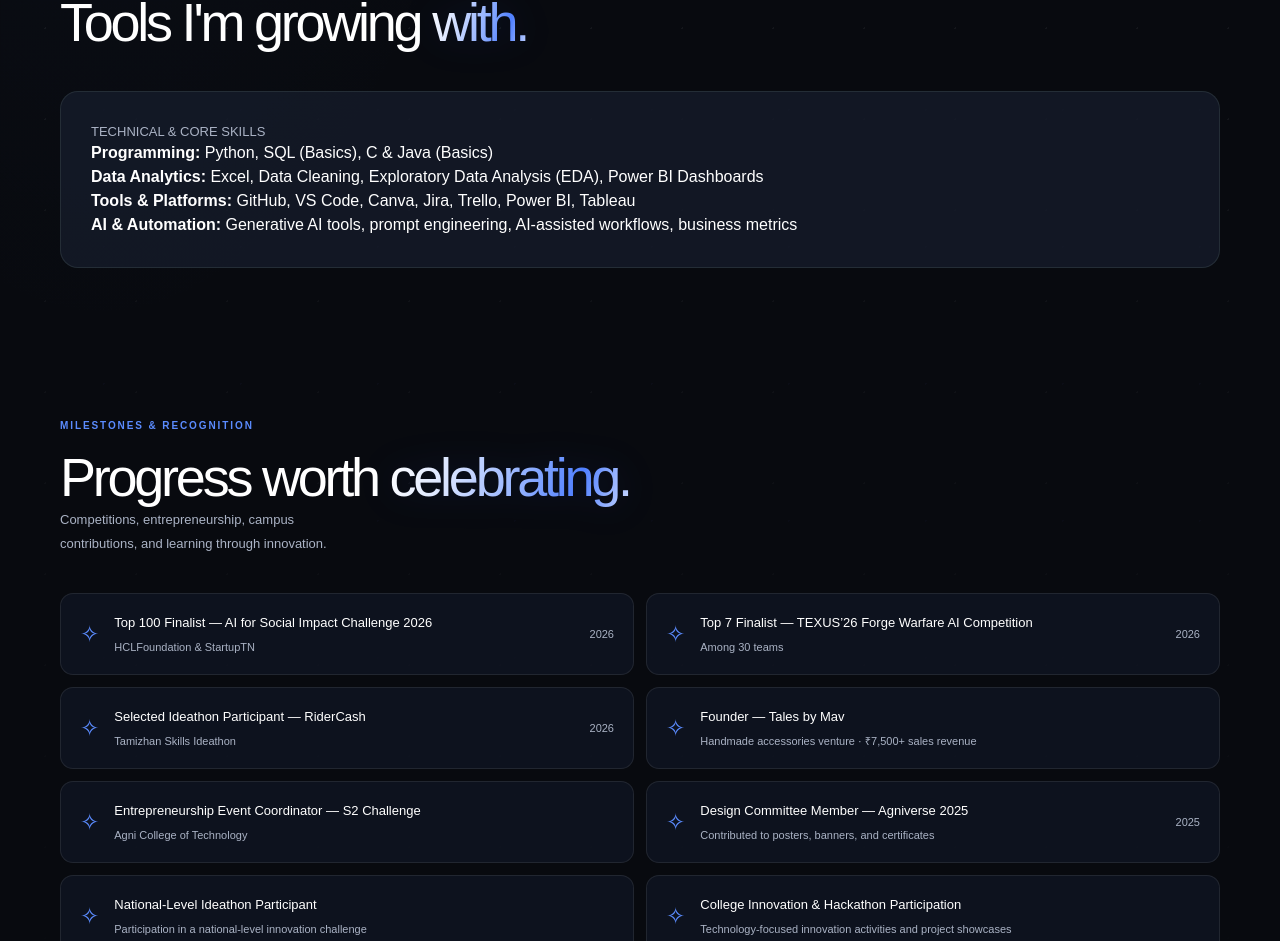
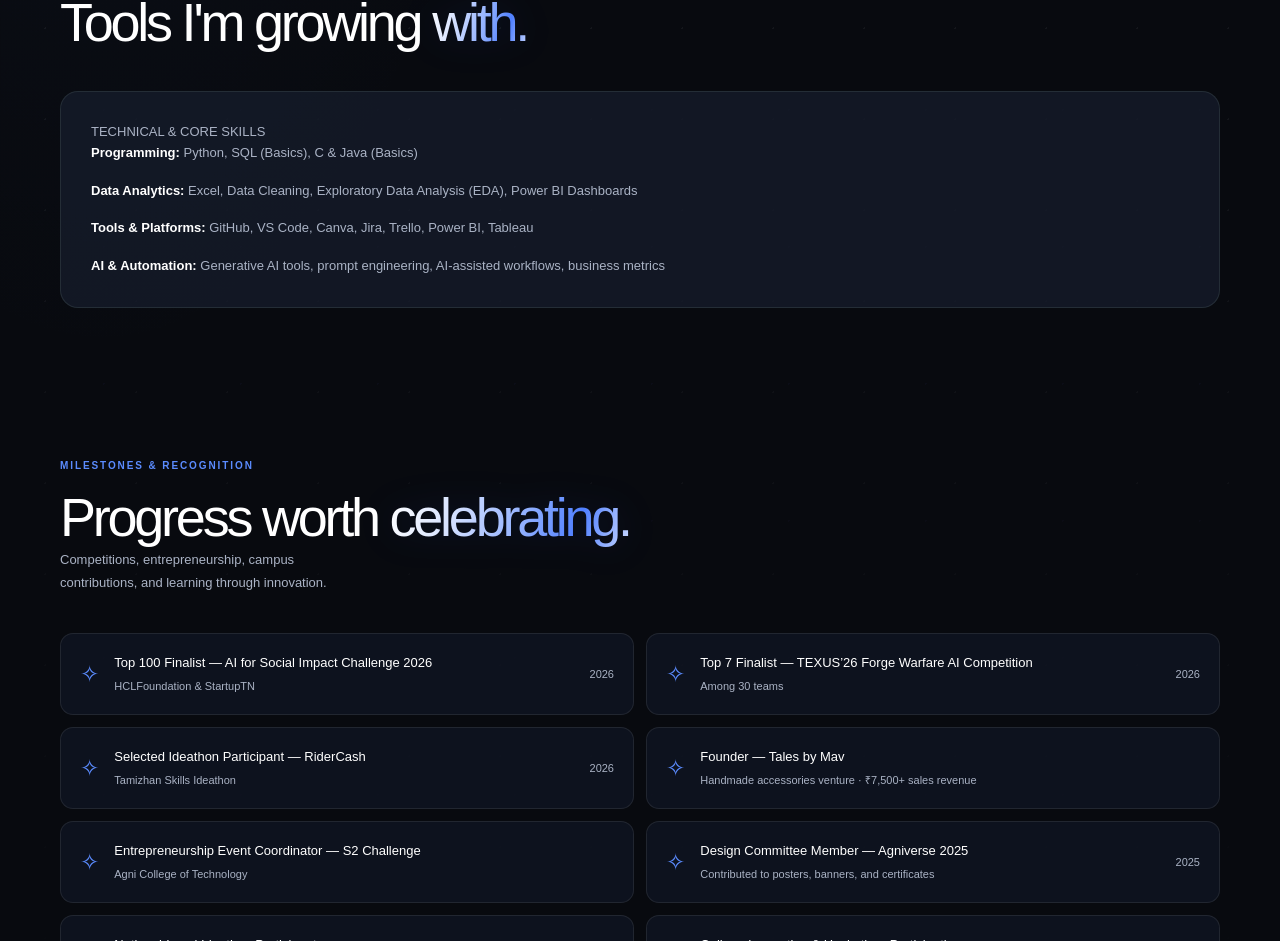
Before and after one commit to prathibha-1314/Portfolio, a Next.js app: page / in a window 1280 px wide. Shown: the part 3566-4507 px from the top of the page. Built offline with nearby package versions, Linux system fonts and the light colour scheme.

Commit message:
Style compact technical skills list

```diff
--- a/src/app/globals.css
+++ b/src/app/globals.css
@@ -87,3 +87,9 @@ h1 { font-size:clamp(52px,7.2vw,88px);line-height:.99;letter-spacing:-.075em;mar
 .skill-group-heading h3 { margin:0 0 6px;font-size:14px; }
 .skill-group-heading p { margin:0;color:var(--muted);font-size:12px;line-height:1.6; }
 @media (max-width:640px) { .skill-group { grid-template-columns:1fr;gap:12px; } }
+
+
+/* Simple resume-style toolkit list */
+.toolkit-list { display:grid;gap:14px; }
+.toolkit-list p { margin:0;color:var(--muted);font-size:13px;line-height:1.8; }
+.toolkit-list strong { color:var(--text);font-weight:600; }
```
